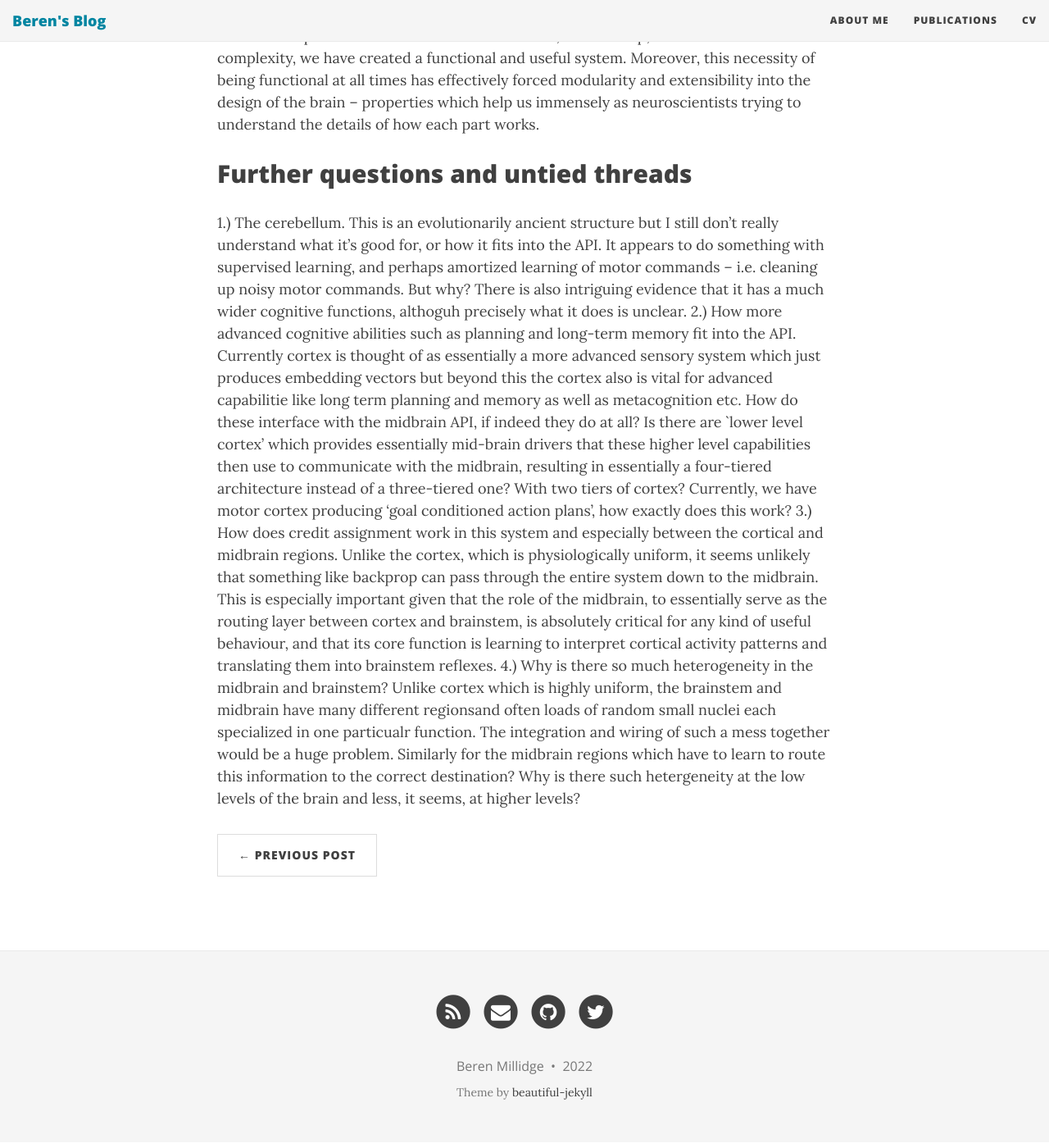
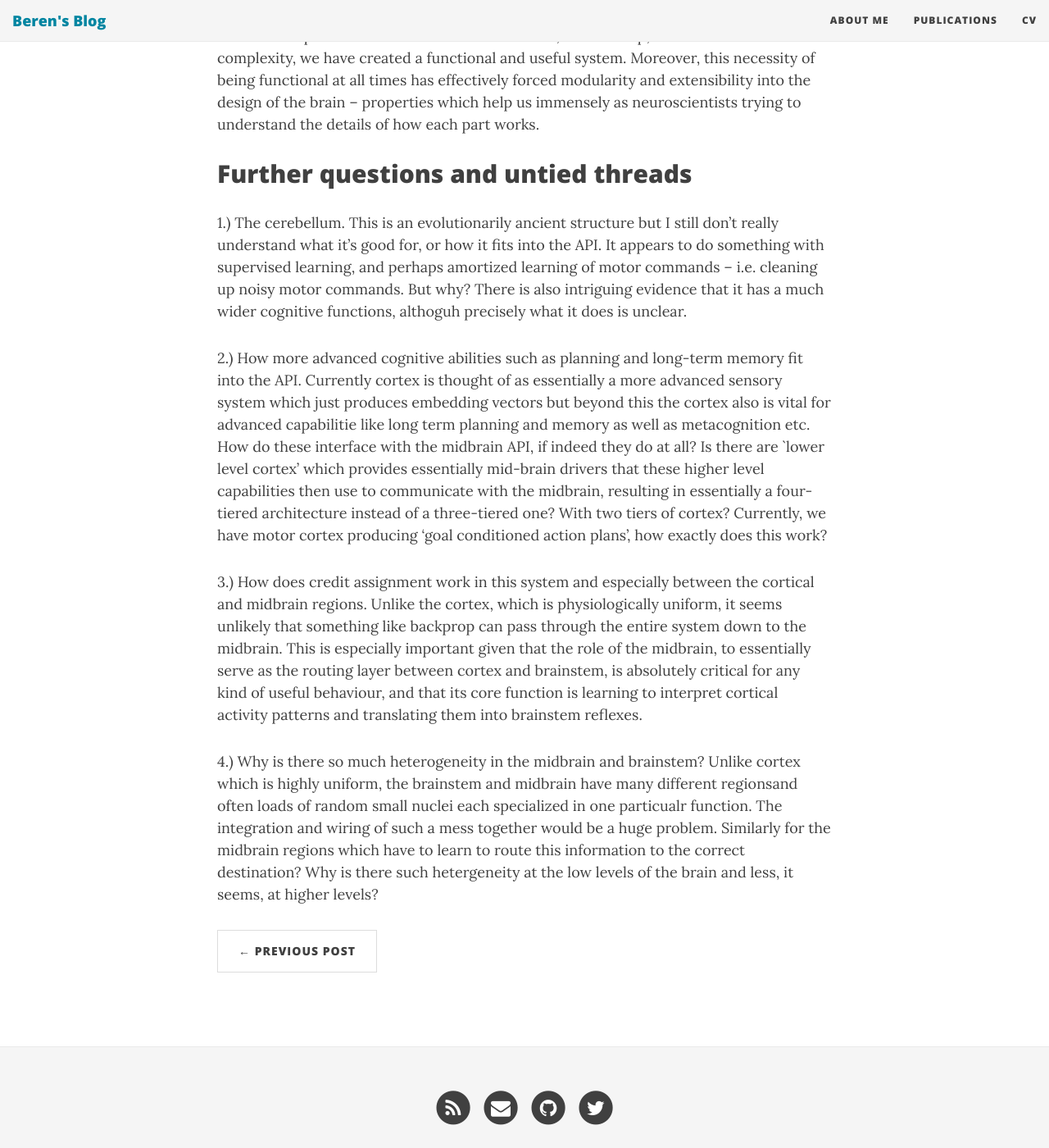
Before and after one commit to BerenMillidge/BerenMillidge.github.io, a Jekyll site: the page built from _posts/2022-08-08-How-to-evolve-a-brain.md, in a window 1280 px wide and 1400 px high, scrolled down 14286 px. Shown: the whole window at 82% size. Built offline with Jekyll 4.4.1, drawn with Linux system fonts in a browser that asks for light colours; nearby versions of some CDN libraries.

Commit message:
separating out final questions

```diff
--- a/_posts/2022-08-08-How-to-evolve-a-brain.md
+++ b/_posts/2022-08-08-How-to-evolve-a-brain.md
@@ -92,8 +92,10 @@ And can instantiate which, thanks to the cortex, can learn and maintain extremel
 
 ## Further questions and untied threads
 
+1.) The cerebellum. This is an evolutionarily ancient structure but I still don't really understand what it's good for, or how it fits into the API. It appears to do something with supervised learning, and perhaps amortized learning of motor commands -- i.e. cleaning up noisy motor commands. But why? There is also intriguing evidence that it has a much wider cognitive functions, althoguh precisely what it does is unclear.
 
-1.) The cerebellum. This is an evolutionarily ancient structure but I still don't really understand what it's good for, or how it fits into the API. It appears to do something with supervised learning, and perhaps amortized learning of motor commands -- i.e. cleaning up noisy motor commands. But why? There is also intriguing evidence that it has a much wider cognitive functions, althoguh precisely what it does is unclear.
 2.) How more advanced cognitive abilities such as planning and long-term memory fit into the API. Currently cortex is thought of as essentially a more advanced sensory system which just produces embedding vectors but beyond this the cortex also is vital for advanced capabilitie like long term planning and memory as well as metacognition etc. How do these interface with the midbrain API, if indeed they do at all? Is there are `lower level cortex' which provides essentially mid-brain drivers that these higher level capabilities then use to communicate with the midbrain, resulting in essentially a four-tiered architecture instead of a three-tiered one? With two tiers of cortex? Currently, we have motor cortex producing 'goal conditioned action plans', how exactly does this work?
+
 3.) How does credit assignment work in this system and especially between the cortical and midbrain regions. Unlike the cortex, which is physiologically uniform, it seems unlikely that something like backprop can pass through the entire system down to the midbrain. This is especially important given that the role of the midbrain, to essentially serve as the routing layer between cortex and brainstem, is absolutely critical for any kind of useful behaviour, and that its core function is learning to interpret cortical activity patterns and translating them into brainstem reflexes.
+
 4.) Why is there so much heterogeneity in the midbrain and brainstem? Unlike cortex which is highly uniform, the brainstem and midbrain have many different regionsand often loads of random small nuclei each specialized in one particualr function. The integration and wiring of such a mess together would be a huge problem. Similarly for the midbrain regions which have to learn to route this information to the correct destination? Why is there such hetergeneity at the low levels of the brain and less, it seems, at higher levels?
```
